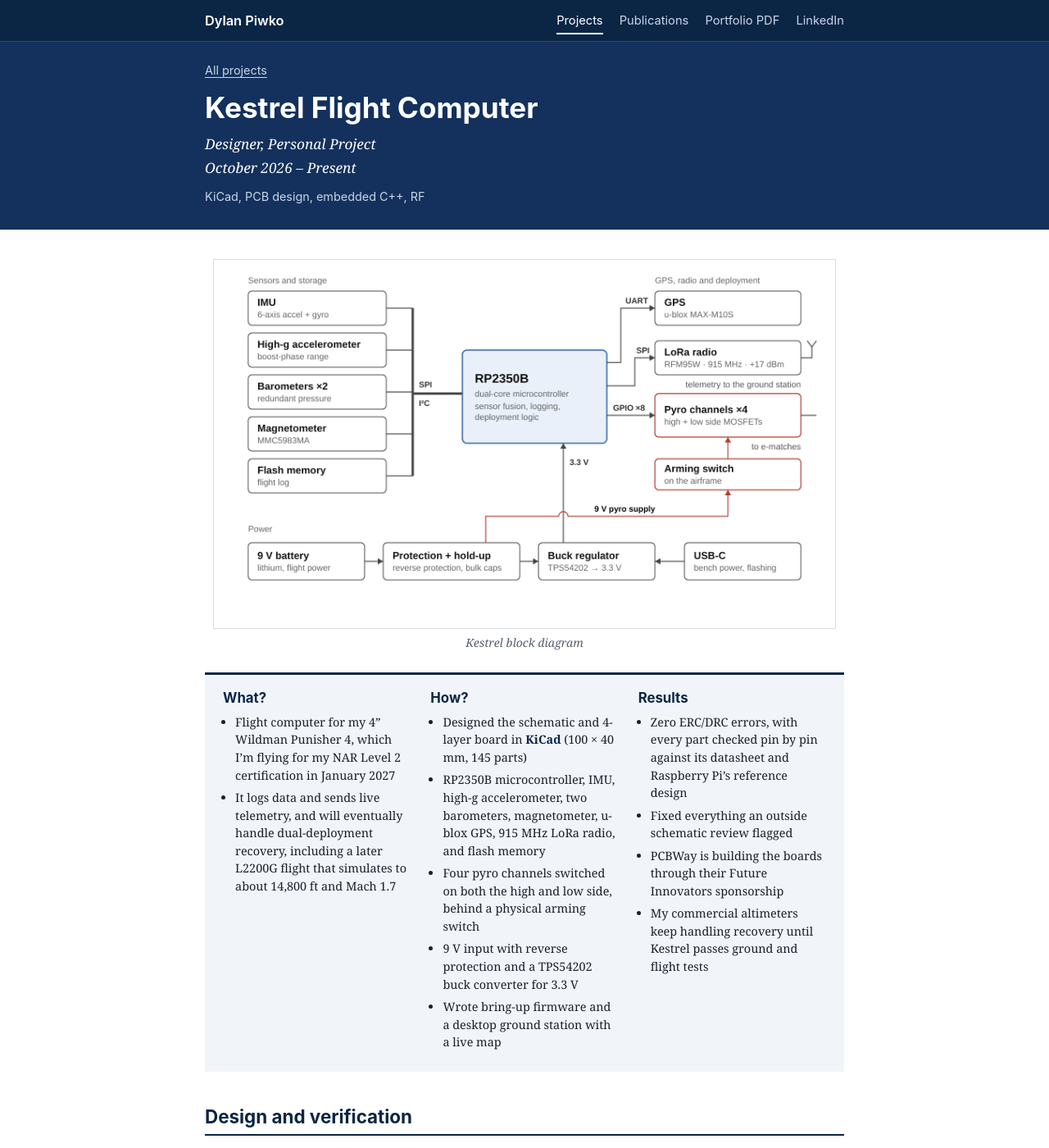
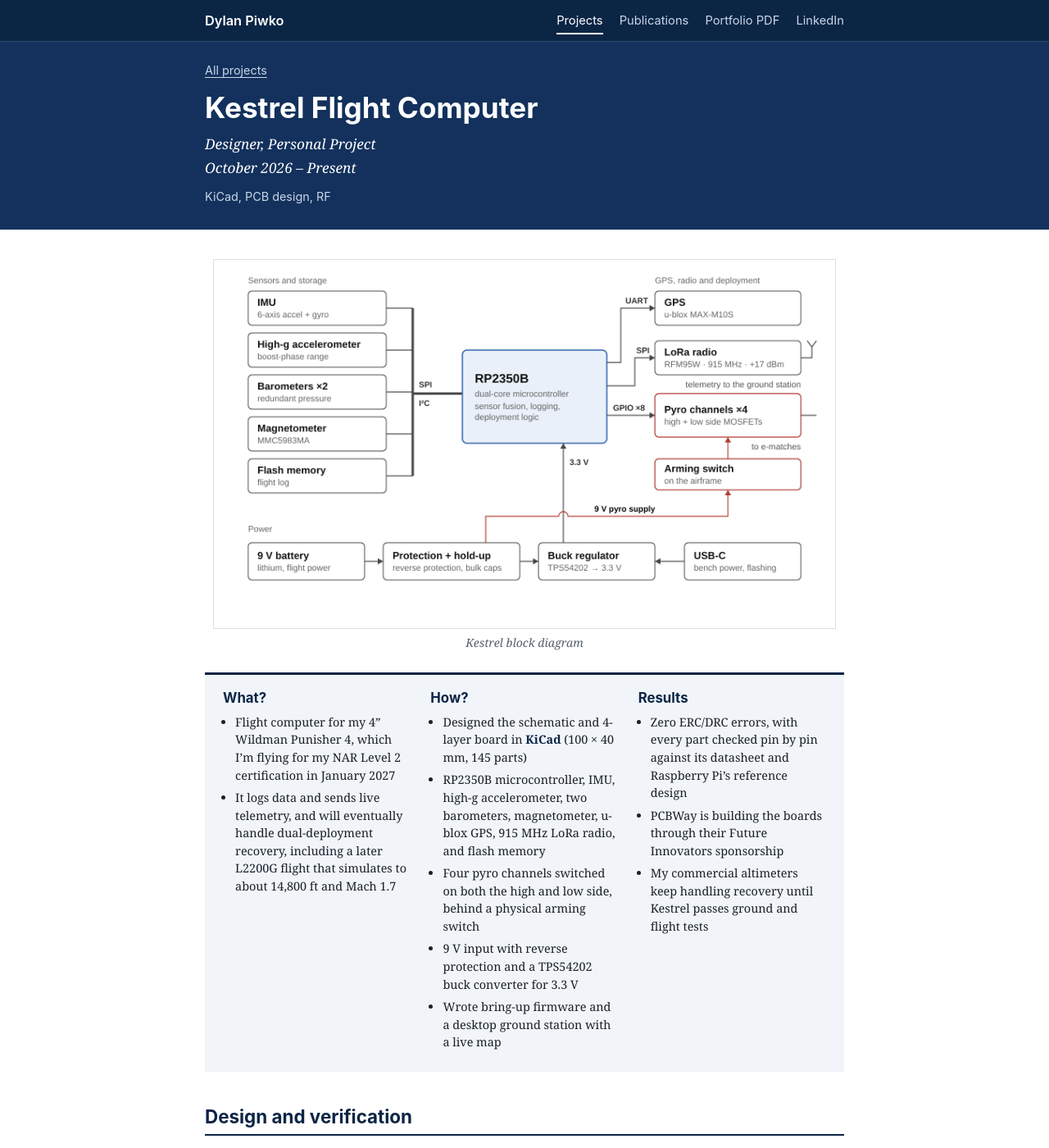
Before and after one commit to dylanpiwko/dylanpiwko.github.io, a Jekyll site: the page built from _projects/01-kestrel.md, in a window 1280 px wide and 1400 px high. Shown: the whole window at 82% size. Built offline with Jekyll 4.4.1, drawn with Linux system fonts in a browser that asks for light colours; some of the changed text lies outside the part shown.

Commit message:
Kestrel: drop outside review and embedded C++

```diff
--- a/_projects/01-kestrel.md
+++ b/_projects/01-kestrel.md
@@ -2,7 +2,7 @@
 title: Kestrel Flight Computer
 role: Designer, Personal Project
 dates: October 2026 – Present
-skills: KiCad, PCB design, embedded C++, RF
+skills: KiCad, PCB design, RF
 summary: Flight computer for my 4" Wildman Punisher 4, which I'm flying for my NAR Level 2 certification in January 2027.
 thumbnail: /assets/img/kestrel/thumb.jpg
 permalink: /projects/kestrel/
@@ -21,7 +21,6 @@ how:
 - Wrote bring-up firmware and a desktop ground station with a live map
 results:
 - Zero ERC/DRC errors, with every part checked pin by pin against its datasheet and Raspberry Pi's reference design
-- Fixed everything an outside schematic review flagged
 - PCBWay is building the boards through their Future Innovators sponsorship
 - My commercial altimeters keep handling recovery until Kestrel passes ground and flight tests
 ---
@@ -41,7 +40,7 @@ I can only afford one board revision, so before ordering I checked each subsyste
 | Sensors and GPS | Each pinout and SPI mode against its datasheet; u-blox integration manual | Chip ID self-test; 3-D GPS fix |
 | Radio | Pinout; link budget of about 29 dB margin at 10 km | Ground-station range test |
 | Pyro | MOSFET ratings, gate drive, boot pull-downs | Dummy-load tests, armed and disarmed |
-| Layout | Zero ERC/DRC errors; outside review; PCBWay engineering review | Visual inspection of both assembled boards |
+| Layout | Zero ERC/DRC errors; PCBWay engineering review | Visual inspection of both assembled boards |
 
 ## Test plan
 
```
Also changed, not shown: README.md, 1 other file.
